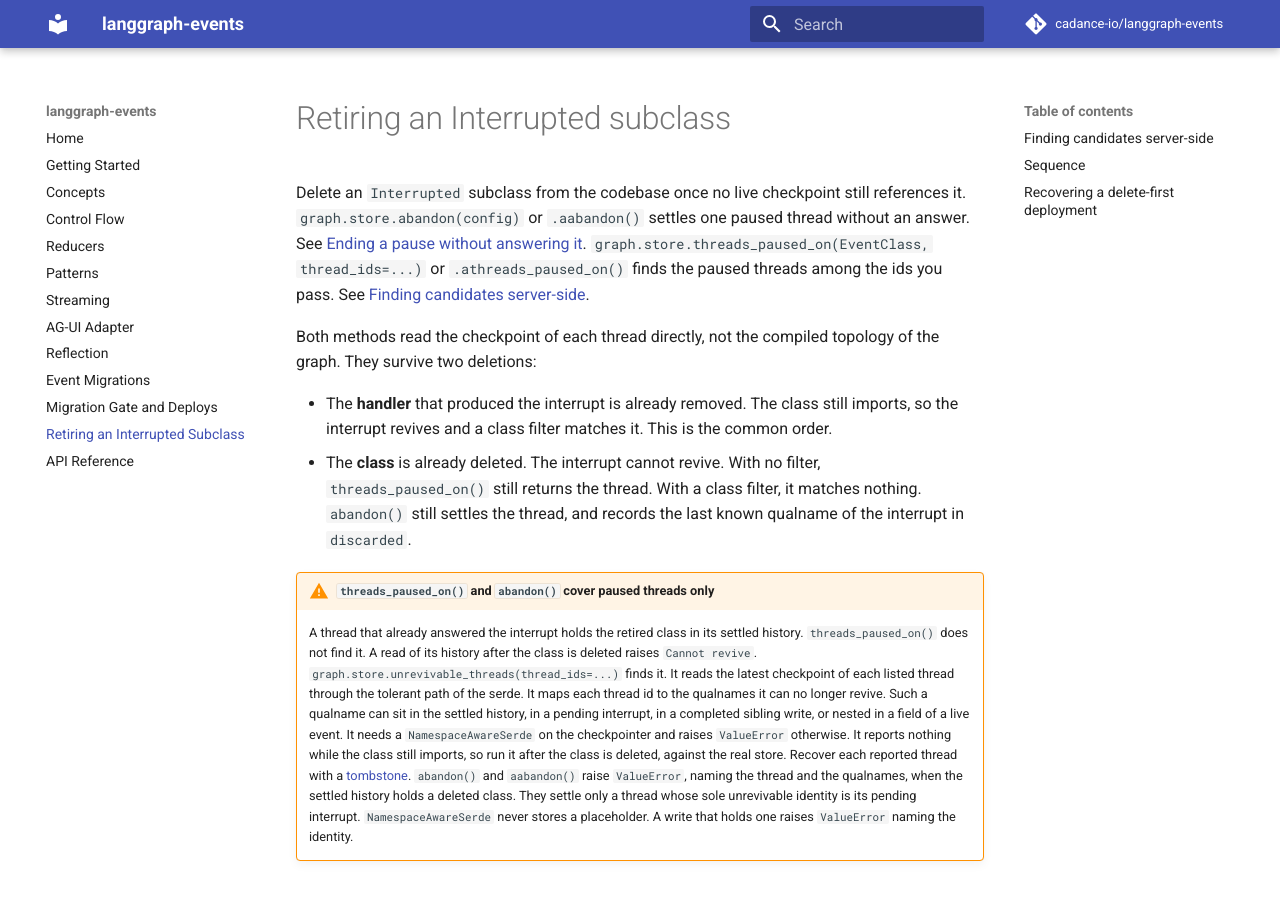
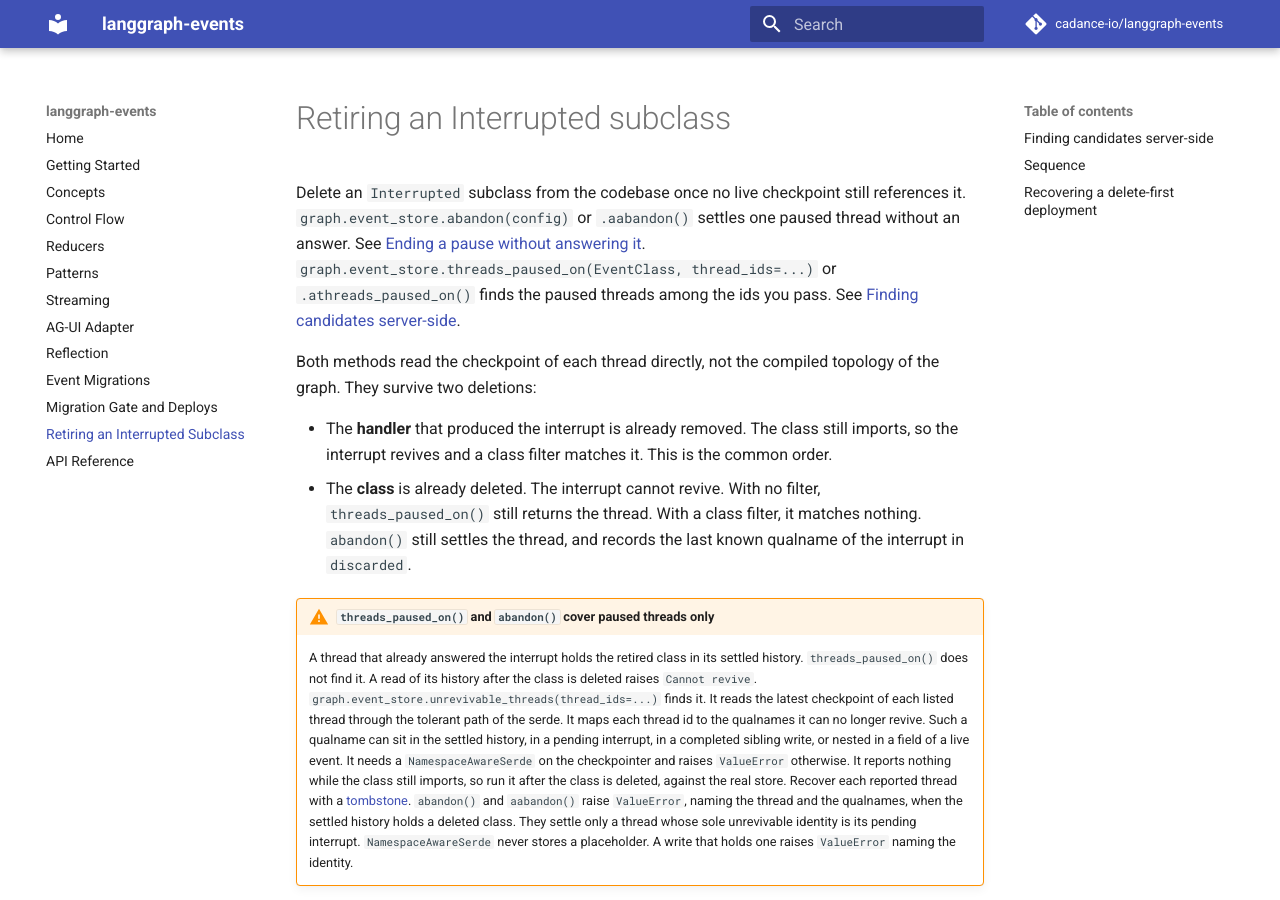
Before and after one commit to cadance-io/langgraph-events, an MkDocs documentation site: the page built from docs/retiring-interrupted.md, in a window 1280 px wide and 900 px high. Built offline with MkDocs 1.6.1 and Material for MkDocs 9.7.7, drawn with Linux system fonts in a browser that asks for light colours; comment, search, counter and statistics services are not loaded; some of the changed text lies outside the part shown.

Commit message:
docs: use graph.event_store and the new ServiceRequirement fields
The CHANGELOG states the new message format and the order of the
services= check. The migration-gate recipe keeps a NamespaceAwareSerde
that the checkpointer already holds, as from_namespaces does.

Co-Authored-By: Claude Opus 5.5 <noreply@anthropic.com>
Claude-Session: https://claude.ai/code/session_01HFwCtkyehHpJLZ81s3NeWv

````diff
--- a/docs/retiring-interrupted.md
+++ b/docs/retiring-interrupted.md
@@ -1,6 +1,6 @@
 # Retiring an Interrupted subclass
 
-Delete an `Interrupted` subclass from the codebase once no live checkpoint still references it. `graph.store.abandon(config)` or `.aabandon()` settles one paused thread without an answer. See [Ending a pause without answering it](control-flow.md#ending-a-pause-without-answering-it-abandon). `graph.store.threads_paused_on(EventClass, thread_ids=...)` or `.athreads_paused_on()` finds the paused threads among the ids you pass. See [Finding candidates server-side](#finding-candidates-server-side).
+Delete an `Interrupted` subclass from the codebase once no live checkpoint still references it. `graph.event_store.abandon(config)` or `.aabandon()` settles one paused thread without an answer. See [Ending a pause without answering it](control-flow.md#ending-a-pause-without-answering-it-abandon). `graph.event_store.threads_paused_on(EventClass, thread_ids=...)` or `.athreads_paused_on()` finds the paused threads among the ids you pass. See [Finding candidates server-side](#finding-candidates-server-side).
 
 Both methods read the checkpoint of each thread directly, not the compiled topology of the graph. They survive two deletions:
 
@@ -8,7 +8,7 @@ Both methods read the checkpoint of each thread directly, not the compiled topol
 - The **class** is already deleted. The interrupt cannot revive. With no filter, `threads_paused_on()` still returns the thread. With a class filter, it matches nothing. `abandon()` still settles the thread, and records the last known qualname of the interrupt in `discarded`.
 
 !!! warning "`threads_paused_on()` and `abandon()` cover paused threads only"
-    A thread that already answered the interrupt holds the retired class in its settled history. `threads_paused_on()` does not find it. A read of its history after the class is deleted raises `Cannot revive`. `graph.store.unrevivable_threads(thread_ids=...)` finds it. It reads the latest checkpoint of each listed thread through the tolerant path of the serde. It maps each thread id to the qualnames it can no longer revive. Such a qualname can sit in the settled history, in a pending interrupt, in a completed sibling write, or nested in a field of a live event. It needs a `NamespaceAwareSerde` on the checkpointer and raises `ValueError` otherwise. It reports nothing while the class still imports, so run it after the class is deleted, against the real store. Recover each reported thread with a [tombstone](#recovering-a-delete-first-deployment). `abandon()` and `aabandon()` raise `ValueError`, naming the thread and the qualnames, when the settled history holds a deleted class. They settle only a thread whose sole unrevivable identity is its pending interrupt. `NamespaceAwareSerde` never stores a placeholder. A write that holds one raises `ValueError` naming the identity.
+    A thread that already answered the interrupt holds the retired class in its settled history. `threads_paused_on()` does not find it. A read of its history after the class is deleted raises `Cannot revive`. `graph.event_store.unrevivable_threads(thread_ids=...)` finds it. It reads the latest checkpoint of each listed thread through the tolerant path of the serde. It maps each thread id to the qualnames it can no longer revive. Such a qualname can sit in the settled history, in a pending interrupt, in a completed sibling write, or nested in a field of a live event. It needs a `NamespaceAwareSerde` on the checkpointer and raises `ValueError` otherwise. It reports nothing while the class still imports, so run it after the class is deleted, against the real store. Recover each reported thread with a [tombstone](#recovering-a-delete-first-deployment). `abandon()` and `aabandon()` raise `ValueError`, naming the thread and the qualnames, when the settled history holds a deleted class. They settle only a thread whose sole unrevivable identity is its pending interrupt. `NamespaceAwareSerde` never stores a placeholder. A write that holds one raises `ValueError` naming the identity.
 
 ## Finding candidates server-side
 
@@ -58,18 +58,18 @@ thread_ids = [row[0] for row in conn.execute(ALL_THREAD_IDS)]
 assert thread_ids, "the query returned no thread ids"
 
 # Step 2. Settle each paused thread. Step 3. Verify.
-for config in graph.store.threads_paused_on(EventClass, thread_ids=thread_ids):
-    graph.store.abandon(config, reason="retiring EventClass")
-assert graph.store.threads_paused_on(EventClass, thread_ids=thread_ids) == []
+for config in graph.event_store.threads_paused_on(EventClass, thread_ids=thread_ids):
+    graph.event_store.abandon(config, reason="retiring EventClass")
+assert graph.event_store.threads_paused_on(EventClass, thread_ids=thread_ids) == []
 
 # Step 4. Plan the rewrite and review it. The plan reaches an answered
 # thread, which holds the class in its settled history.
-report = graph.store.plan_rewrite(drop=(EventClass,), thread_ids=thread_ids)
+report = graph.event_store.plan_rewrite(drop=(EventClass,), thread_ids=thread_ids)
 print(report)
 assert not report.refused
 
 # Step 5. Take a store backup first. Then rewrite.
-report = graph.store.rewrite_store(drop=(EventClass,), thread_ids=thread_ids)
+report = graph.event_store.rewrite_store(drop=(EventClass,), thread_ids=thread_ids)
 assert not report.refused
 
 # Step 6. Delete the class, run `baseline update` and deploy. The update
@@ -84,7 +84,7 @@ assert not report.refused
 # removes a retired entry only for the source of a deleted shipped rename.
 thread_ids = [row[0] for row in conn.execute(ALL_THREAD_IDS)]
 assert thread_ids, "the query returned no thread ids"
-assert graph.store.unrevivable_threads(thread_ids=thread_ids) == {}
+assert graph.event_store.unrevivable_threads(thread_ids=thread_ids) == {}
 ```
 
 The [migration gate](migration-gate.md#the-migration-gate) keeps checking a retired identity. Its `coverage` and `revive` rules fail on it until a migration covers it. After the hand edit of step 7, the gate does not check the identity, and every rule passes whether or not a settled thread still cannot revive. WARNING: After the hand edit the gate cannot see a thread that still cannot revive. Run `unrevivable_threads()` against the real store before the hand edit.
@@ -145,6 +145,6 @@ graph = EventGraph([Order.Approve], checkpointer=checkpointer)
 
 `events=` must list every loose event class the graph touches, as for any hand-built `NamespaceAwareSerde`. `Order.Approve` must be in the handler list, because without the namespace walk nothing else registers its inline command handler.
 
-**Deleting the tombstone.** The `@migrate_from` ships in the release that adds it. In the next release, the `release` rule reports its `rename` and `transform` keys as `SurvivedRelease`. While a paused thread still needs the tombstone, hold both keys with `baseline hold`, once in each release. Once every paused thread is settled, run steps 4 and 5 of the [sequence](#sequence) with `drop=(Order.RetiredApprovalGate,)`, then verify `graph.store.unrevivable_threads(thread_ids=thread_ids) == {}`. In the next release, delete the tombstone and its `@migrate_from`, then run `baseline update --previous <file>`. The update removes the `retired` entry of `Order.ApprovalRequired` and moves the tombstone class to `retired`. Delete that entry by hand, as in step 7.
+**Deleting the tombstone.** The `@migrate_from` ships in the release that adds it. In the next release, the `release` rule reports its `rename` and `transform` keys as `SurvivedRelease`. While a paused thread still needs the tombstone, hold both keys with `baseline hold`, once in each release. Once every paused thread is settled, run steps 4 and 5 of the [sequence](#sequence) with `drop=(Order.RetiredApprovalGate,)`, then verify `graph.event_store.unrevivable_threads(thread_ids=thread_ids) == {}`. In the next release, delete the tombstone and its `@migrate_from`, then run `baseline update --previous <file>`. The update removes the `retired` entry of `Order.ApprovalRequired` and moves the tombstone class to `retired`. Delete that entry by hand, as in step 7.
 
 **Onto a sibling instead of a tombstone.** A sibling is a live class that already stands for the retired one. When every field of the sibling has a default, put the same decorator on the sibling. The stored fields are discarded, and the sibling constructs from its defaults. Do not map a stored field onto a sibling field that means something else, for example a message id onto an order id.
````
Also changed, not shown: CHANGELOG.md (+33 -20 lines), docs/api.md (+2 -2 lines), docs/concepts.md (+7 -6 lines), docs/control-flow.md (+3 -3 lines), docs/getting-started.md (+1 -1 lines), docs/migration-gate.md (+8 -6 lines).
